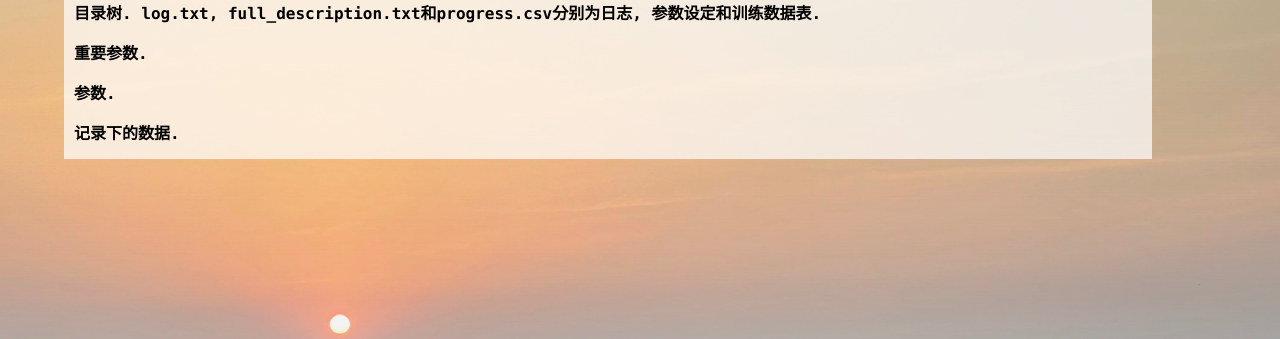
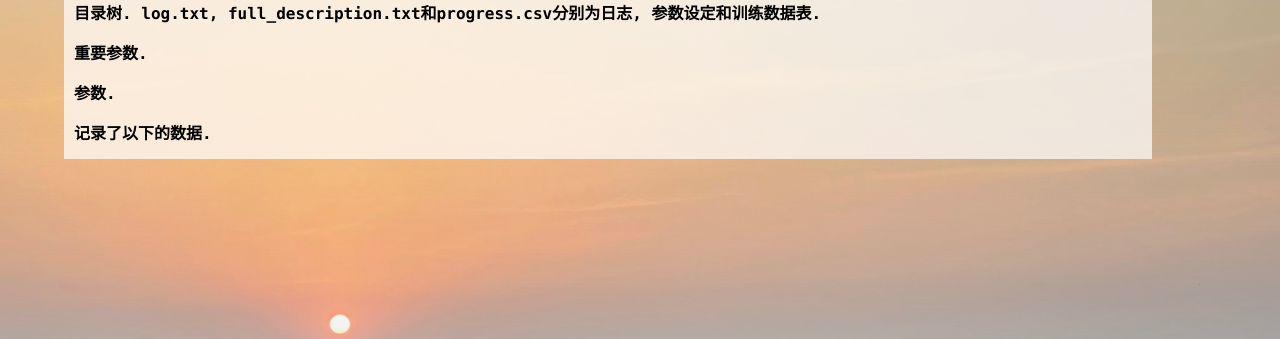
Before and after one commit to FanmingL/SmartLogger, a Flask app: template smart_logger/front_page/template/t_parameter_display.html in a window 1280 px wide. Shown: the part 147-486 px from the top of the page. Run offline with Flask 2, Linux system fonts and the light colour scheme; the template is opened without the code that fills it, so the values that code supplies are empty; parts of the project's set-up code (start-up, migrations or seed data) failed here and were passed over.

Commit message:
update reame

```diff
--- a/smart_logger/front_page/page.py
+++ b/smart_logger/front_page/page.py
@@ -714,6 +714,7 @@ def start_page_server():
     save_config(_default_config, 'default_config.json')
     flush_th = threading.Thread(target=flush_loop)
     flush_th.start()
+    Logger.logger(f'copy http://{page_config.WEB_NAME}:{page_config.PORT} to the explorer')
     app.run(host='0', port=page_config.PORT, debug=True)
 
 
--- a/smart_logger/front_page/template/t_parameter_display.html
+++ b/smart_logger/front_page/template/t_parameter_display.html
@@ -98,7 +98,7 @@
         {% endfor %}</p>
 
     <b>
-        记录下的数据.
+        记录了以下的数据.
     </b>
     <p>
         {% for desc in recorded_data %}
```
Also changed, not shown: img_asset/full_merge_image.jpg (added), readme.md.
